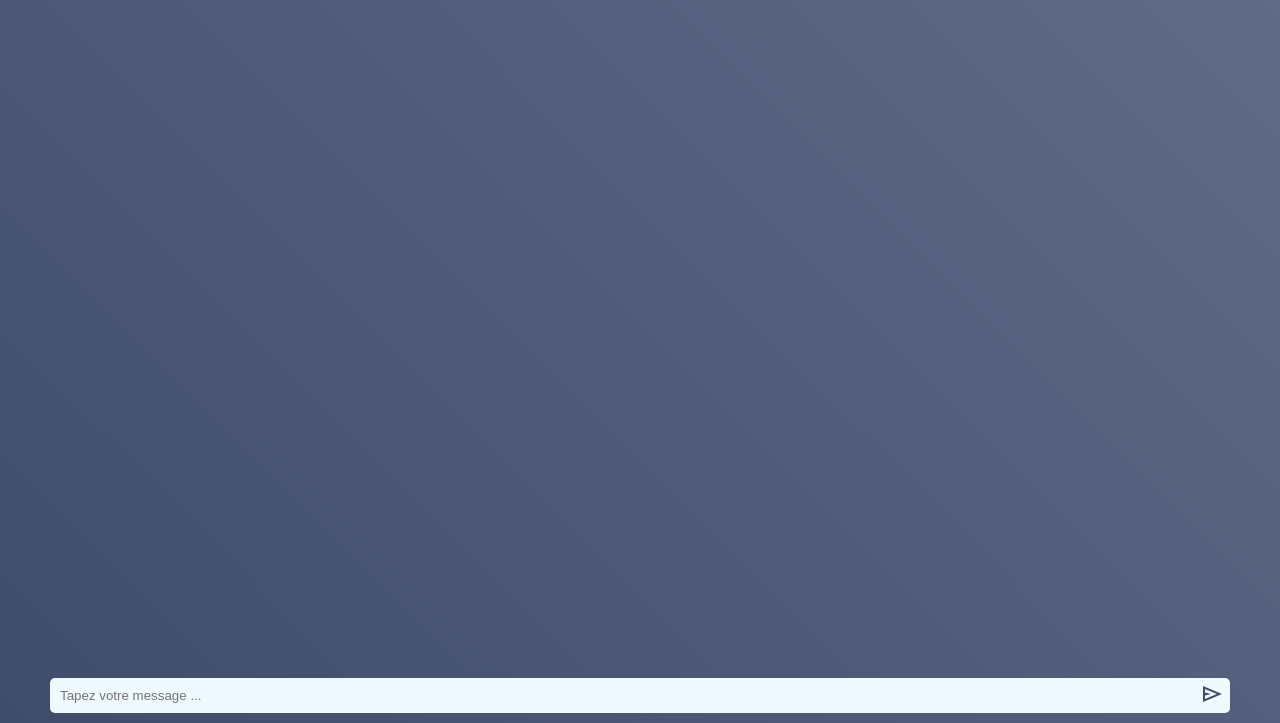
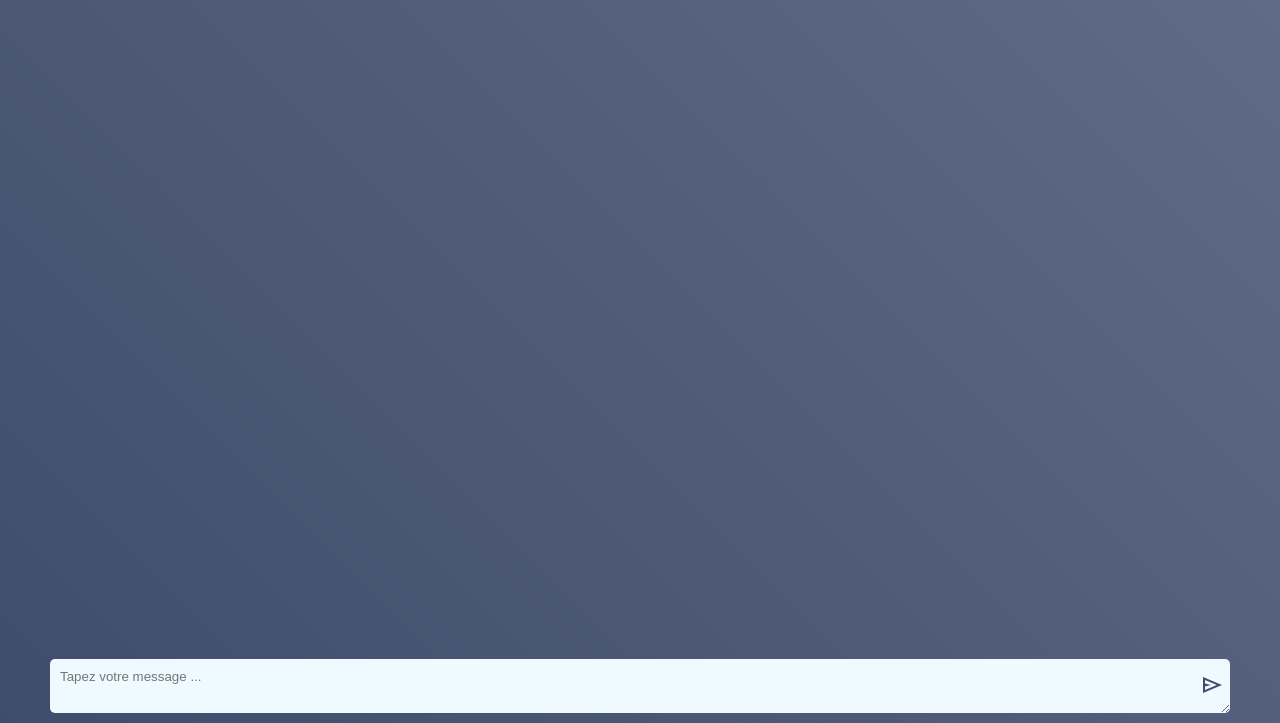
Before and after one commit to RobinStudo/live-room, a plain HTML site: page index.html in a window 1280 px wide. Shown: the part 77-800 px from the top of the page. Drawn offline with nearby package versions, Linux system fonts and the light colour scheme.

Commit message:
Enable multiline message (change input text to textarea)

```diff
--- a/css/app.css
+++ b/css/app.css
@@ -56,18 +56,20 @@ main{
     padding: 10px 5px 10px 0;
 }
 
-#feed::-webkit-scrollbar{
+#feed::-webkit-scrollbar, #box textarea::-webkit-scrollbar {
     width: 5px;
 }
 
-#feed::-webkit-scrollbar-track{
+#feed::-webkit-scrollbar-track, #box textarea::-webkit-scrollbar {
     background-color: rgba(255, 255, 255, 0.2);
     margin: 10px 0;
 }
 
-#feed::-webkit-scrollbar-thumb{
+#feed::-webkit-scrollbar-thumb, #box textarea::-webkit-scrollbar {
     background: var(--light);
 }
+
+
 
 .message{
     border-radius: 5px;
@@ -92,13 +94,14 @@ main{
     position: relative;
 }
 
-#box input{
+#box textarea{
     width: 100%;
     height: 100%;
     border: none;
     padding: 10px;
     border-radius: 5px;
     background-color: var(--light);
+    font-family: sans-serif;
 }
 
 #box .box-send{
--- a/index.html
+++ b/index.html
@@ -19,7 +19,7 @@
             </section>
 
             <form id="box">
-                <input type="text" placeholder="Tapez votre message ...">
+                <textarea type="text" placeholder="Tapez votre message ..."></textarea>
                 <button class="box-send">
                     <span class="material-symbols-sharp">
                         send
--- a/js/src/Room.js
+++ b/js/src/Room.js
@@ -6,7 +6,7 @@ export class Room{
         this.elements = {
             feed: document.getElementById('feed'),
             box: document.getElementById('box'),
-            boxInput: document.querySelector('#box input'),
+            boxInput: document.querySelector('#box textarea'),
         };
 
         this.bindEvents();
```
